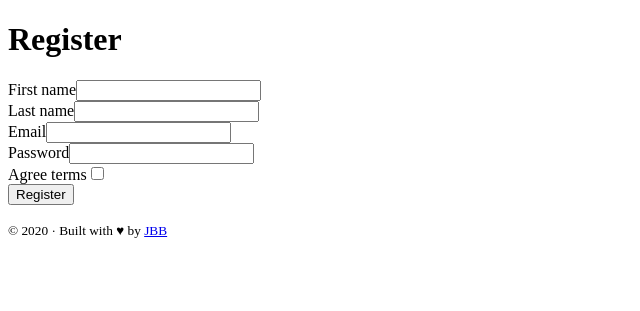
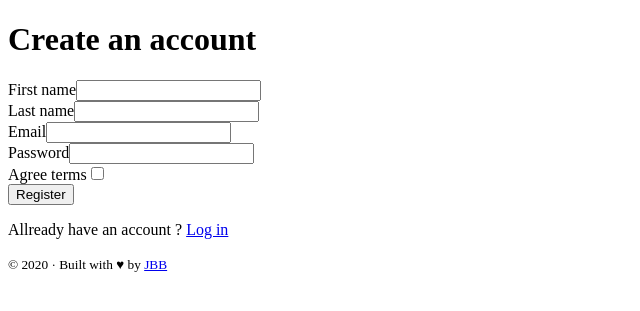
Before and after one commit to parisgraphe/TP-Panterest, a Symfony app: template templates/registration/register.html.twig in a window 1280 px wide. Shown: the part 78-389 px from the top of the page, without its empty margins (0-640 px from the left). Run offline with Twig, Linux system fonts and the light colour scheme; the template is opened without the code that fills it, so the values that code supplies are empty; form fields are guessed from the names that the template uses; some libraries are stand-ins or nearby versions.

Commit message:
Style registration form

```diff
--- a/templates/registration/register.html.twig
+++ b/templates/registration/register.html.twig
@@ -3,21 +3,36 @@
 {% block title 'Register' %}
 
 {% block body %}
-    {% for flashError in app.flashes('verify_email_error') %}
+<div class="row">
+	<div class="col-md-6 mx-auto">
+
+	{% for flashError in app.flashes('verify_email_error') %}
         <div class="alert alert-danger" role="alert">{{ flashError }}</div>
     {% endfor %}
 
-    <h1>Register</h1>
+    <h1 class="text-center my-5">Create an account</h1>
 
     {{ form_start(registrationForm) }}
-        {{ form_row(registrationForm.firstName) }}
-        {{ form_row(registrationForm.lastName) }}
+		<div class="row">
+			<div class="col-md-6">
+        		{{ form_row(registrationForm.firstName) }}
+			</div>
+			<div class="col-md-6">
+        		{{ form_row(registrationForm.lastName) }}
+			</div>
+		</div>
         {{ form_row(registrationForm.email) }}
         {{ form_row(registrationForm.plainPassword, {
             label: 'Password'
         }) }}
         {{ form_row(registrationForm.agreeTerms) }}
 
-        <button type="submit" class="btn btn-primary">Register</button>
+        <button type="submit" class="btn btn-lg btn-block btn-primary">Register</button>
+		<p class="text-center text-muted my-5">
+			Allready have an account ? <a href="{{ path('app_login') }}">Log in</a>
+		</p>
     {{ form_end(registrationForm) }}
+
+	</div>
+</div>
 {% endblock %}
```
